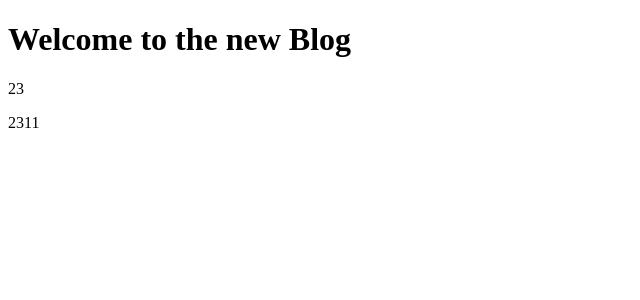
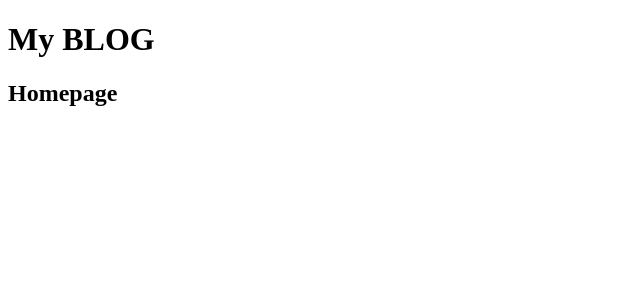
Before and after one commit to Avadhoot5/core-projects, a React (Vite) app in the folder my-blog/: page / in a window 1280 px wide. Shown: the top 300 px of the page, without its empty margins (0-640 px from the left). Built offline with nearby package versions, Linux system fonts and the light colour scheme.

Commit message:
added 2 components for the app

```diff
--- a/my-blog/src/App.jsx
+++ b/my-blog/src/App.jsx
@@ -1,18 +1,15 @@
 import './App.css'
+import Navbar from './components/Navbar'
+import Home from './components/Home'
 
 function App() {
-
-  const title = 'Welcome to the new Blog';
-  const number = 23;
-  const arr = [23,1,1];
 
 
   return (
     <>
       <div>
-        <h1>{title}</h1>
-        <p>{number}</p>
-        <p>{arr}</p>
+        <Navbar/>
+        <Home/>
       </div>
     </>
   )
--- /dev/null
+++ b/my-blog/src/components/Home.jsx
@@ -0,0 +1,11 @@
+import React from 'react'
+
+const Home = () => {
+  return (
+    <div className='home'>
+        <h2>Homepage</h2>
+    </div>
+  )
+}
+
+export default Home
--- /dev/null
+++ b/my-blog/src/components/Navbar.jsx
@@ -0,0 +1,14 @@
+import React from 'react'
+import { Link } from 'react-router-dom'
+
+const Navbar = () => {
+  return (
+    <div>
+        <h1>My BLOG</h1>
+        {/* <Link to='/home'>New Blog</Link> */}
+
+    </div>
+  )
+}
+
+export default Navbar
```
